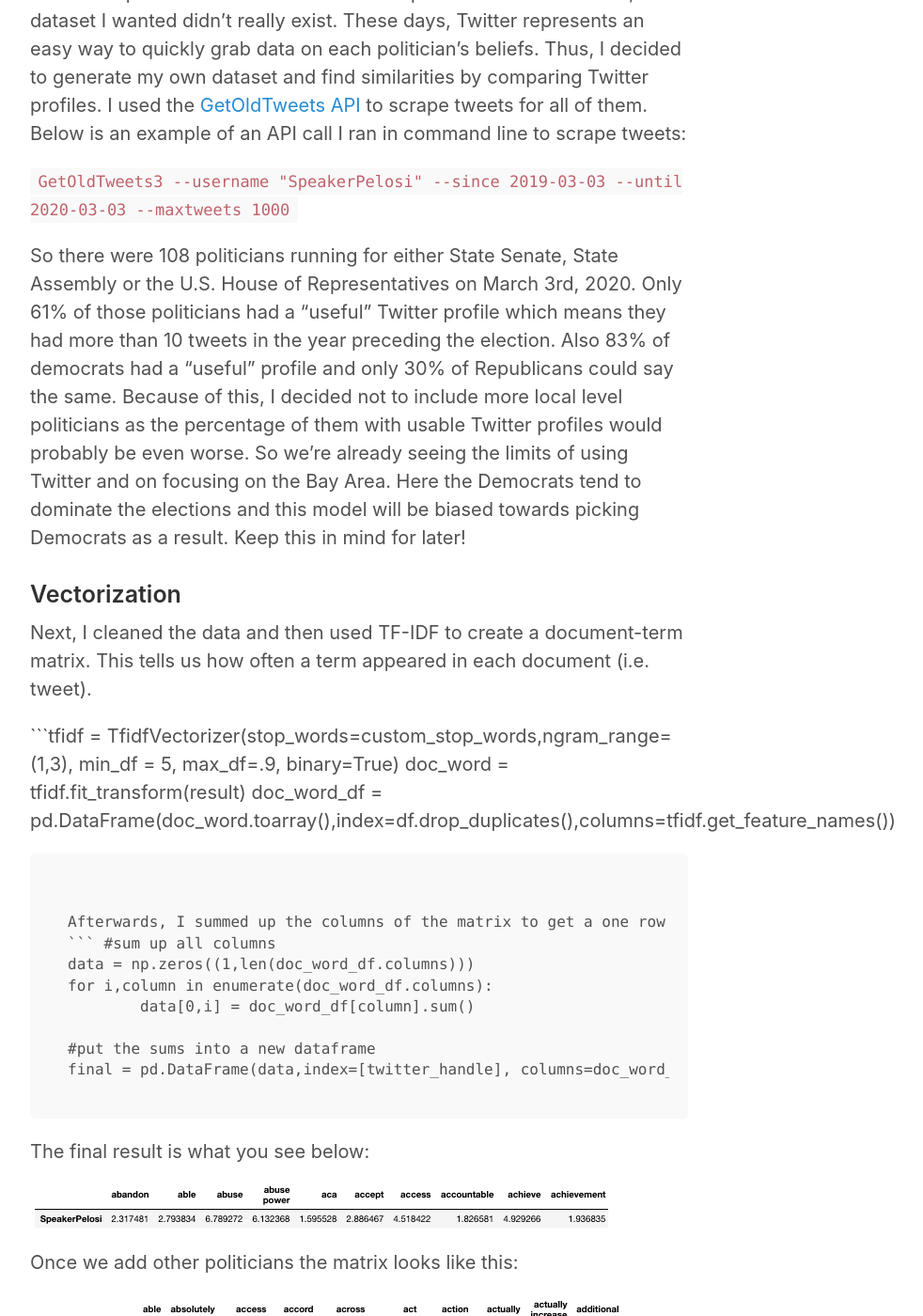
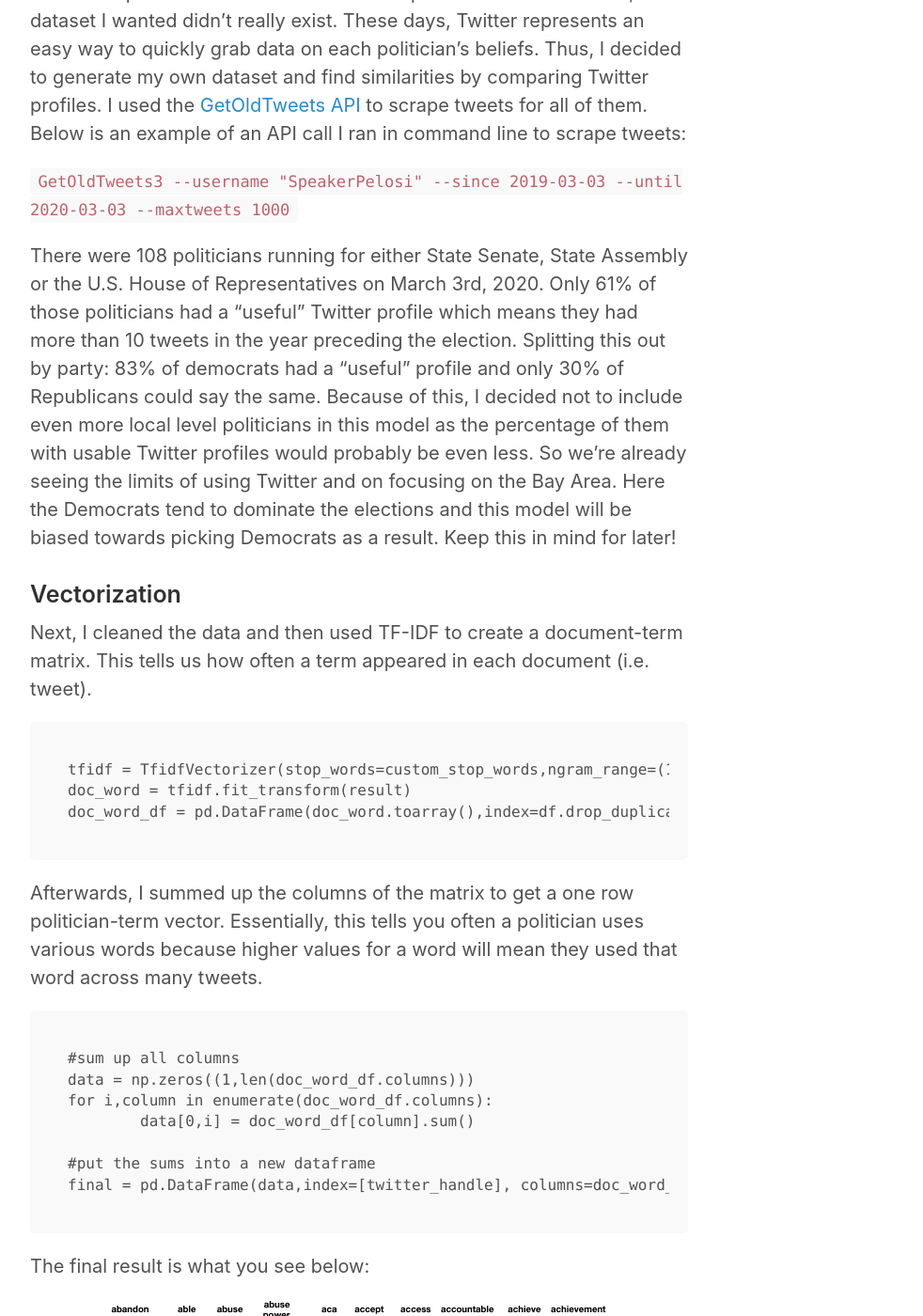
Before and after one commit to samirthanedar/samirthanedar.github.io, a Jekyll site: the page built from _posts/2020-07-10-Recommending-Politicians-from-Twitter.md, in a window 1280 px wide and 1400 px high, scrolled down 1003 px. Shown: the whole window at 94% size, without its empty margins (258-1240 px from the left). Built offline with Jekyll 4.4.1, drawn with Linux system fonts in a browser that asks for light colours; part of the change alters nothing that is shown; some of the changed text lies outside the part shown.

Commit message:
more edits to the recommendation blog post

````diff
--- a/_posts/2020-07-10-Recommending-Politicians-from-Twitter.md
+++ b/_posts/2020-07-10-Recommending-Politicians-from-Twitter.md
@@ -3,7 +3,7 @@ layout: post
 title: How to build a recommendation engine based on Twitter profiles
 ---
 
-With the events of 2020 plus the polarization in this country, it’s nearly impossible to find someone who doesn’t have an opinion (good or bad) on the President of the United States. However, this year it’s become more clear how important local politicians and other elected officials are to our day-to-day lives. President Barack Obama said it best in his [recent Medium post](https://medium.com/@BarackObama/how-to-make-this-moment-the-turning-point-for-real-change-9fa209806067) discussing the George Floyd killing.
+With the events of 2020 plus the polarization in this country, it’s nearly impossible to find someone who doesn’t have an opinion (good or bad) on the President of the United States. However, this year it’s also become more clear how important local politicians and other elected officials are to our day-to-day lives. President Barack Obama said it best in his [recent Medium post](https://medium.com/@BarackObama/how-to-make-this-moment-the-turning-point-for-real-change-9fa209806067) discussing the George Floyd killing.
 
 > ...the elected officials who matter most in reforming police departments and the criminal justice system work at the state and local levels
 
@@ -16,19 +16,21 @@ For my third project, I predicted which political party people will vote for bas
 
 ```GetOldTweets3 --username "SpeakerPelosi" --since 2019-03-03 --until 2020-03-03 --maxtweets 1000```
 
-So there were 108 politicians running for either State Senate, State Assembly or the U.S. House of Representatives on March 3rd, 2020. Only 61% of those politicians had a “useful” Twitter profile which means they had more than 10 tweets in the year preceding the election. Also 83% of democrats had a “useful” profile and only 30% of Republicans could say the same. Because of this, I decided not to include more local level politicians as the percentage of them with usable Twitter profiles would probably be even worse. So we’re already seeing the limits of using Twitter and on focusing on the Bay Area. Here the Democrats tend to dominate the elections and this model will be biased towards picking Democrats as a result. Keep this in mind for later!
+There were 108 politicians running for either State Senate, State Assembly or the U.S. House of Representatives on March 3rd, 2020. Only 61% of those politicians had a “useful” Twitter profile which means they had more than 10 tweets in the year preceding the election. Splitting this out by party: 83% of democrats had a “useful” profile and only 30% of Republicans could say the same. Because of this, I decided not to include even more local level politicians in this model as the percentage of them with usable Twitter profiles would probably be even less. So we’re already seeing the limits of using Twitter and on focusing on the Bay Area. Here the Democrats tend to dominate the elections and this model will be biased towards picking Democrats as a result. Keep this in mind for later!
 
 ### Vectorization
 
 Next, I cleaned the data and then used TF-IDF to create a document-term matrix. This tells us how often a term appeared in each document (i.e. tweet).
 
-```tfidf = TfidfVectorizer(stop_words=custom_stop_words,ngram_range=(1,3), min_df = 5, max_df=.9, binary=True)
+```
+tfidf = TfidfVectorizer(stop_words=custom_stop_words,ngram_range=(1,3), min_df = 5, max_df=.9, binary=True)
 doc_word = tfidf.fit_transform(result)
 doc_word_df = pd.DataFrame(doc_word.toarray(),index=df.drop_duplicates(),columns=tfidf.get_feature_names())
 ```
 
 Afterwards, I summed up the columns of the matrix to get a one row politician-term vector. Essentially, this tells you often a politician uses various words because higher values for a word will mean they used that word across many tweets.
-``` #sum up all columns
+```
+#sum up all columns
 data = np.zeros((1,len(doc_word_df.columns)))
 for i,column in enumerate(doc_word_df.columns):
 	data[0,i] = doc_word_df[column].sum()
@@ -46,17 +48,13 @@ Once we add other politicians the matrix looks like this:
 
 ### Sentiment Analysis
 
-So now we have vectors for all politicians and can use similarity metrics like cosine similarity or euclidean distance to figure out who is the most similar. I tested the recommendation engine at this point and it did relatively ok but I did notice one worrying result. If you looked at the values for a controversial topic like guns, you’ll see something like this:
+So now we have vectors for all politicians and can use similarity metrics like cosine similarity or euclidean distance to figure out who each politician is most similar to. I tested the recommendation engine at this point and it did relatively ok but I did notice one worrying result. If you looked at the values for a controversial topic like guns, you’ll see something like this:
 
 ![all_politicians_guns](/images/all_politicians_guns.png)
 
 According to this, Scott Weiner and DeAnna Lorraine used the word gun the most. If you knew nothing about these politicians you might think they were similar but from a quick glance at the tweets we see very different sentiments:
 
-![scott_weiner_tweet](/images/scott_weiner_tweet.png)
-
-
-
-![deanne_lorraine_tweet](/images/deanna_lorraine_tweet.png)
+![scott_weiner_tweet](/images/scott_weiner_tweet.png) ![deanne_lorraine_tweet](/images/deanna_lorraine_tweet.png)
 
 As you can see very different beliefs on guns! There is definitely a need to add sentiment analysis here to try and find the difference between these two types of tweets. But how should we add sentiment analysis? I experimented and realized adding a general sentiment column is not good enough given that the politician term vectors have thousands of columns. So I decided to take the top words that each politician used and find the sentiment for each one and input a new column for each word_sentiment in the politician-term vector. However, since I used VaderSentiment for this the sentiment analysis output is actually 4 things: a measure of positive sentiment, negative sentiment, neutral sentiment and compound (i.e. total) sentiment. So the final result is I added 4 new sentiment columns per top word. Below you can see a visualization created using Principal Component Analysis showing where these vectors would lie in a 2D space.
 
````
